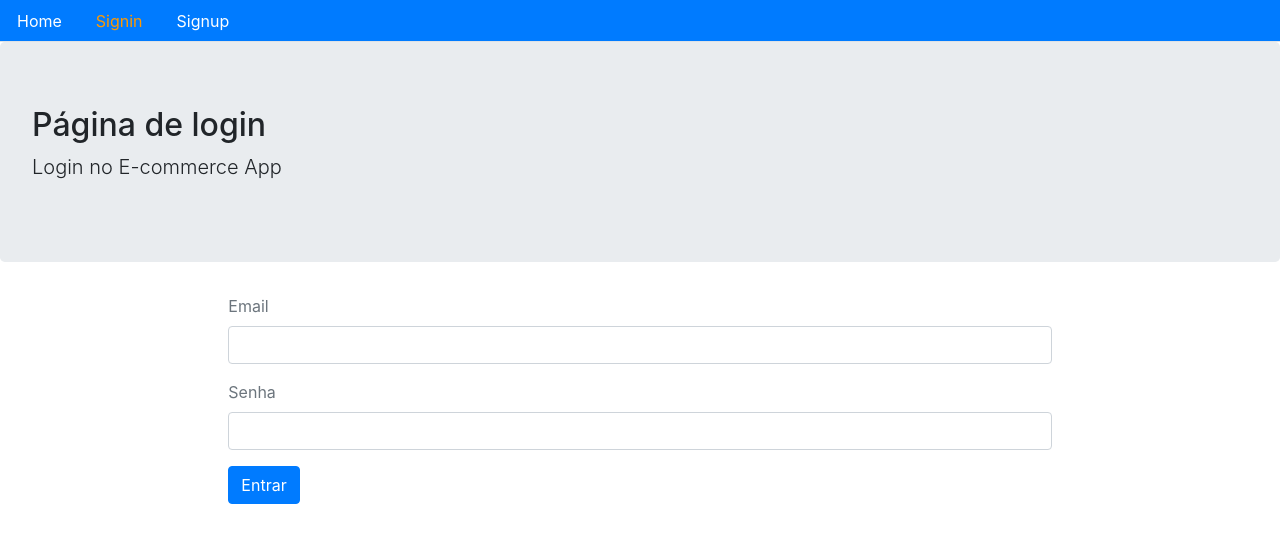
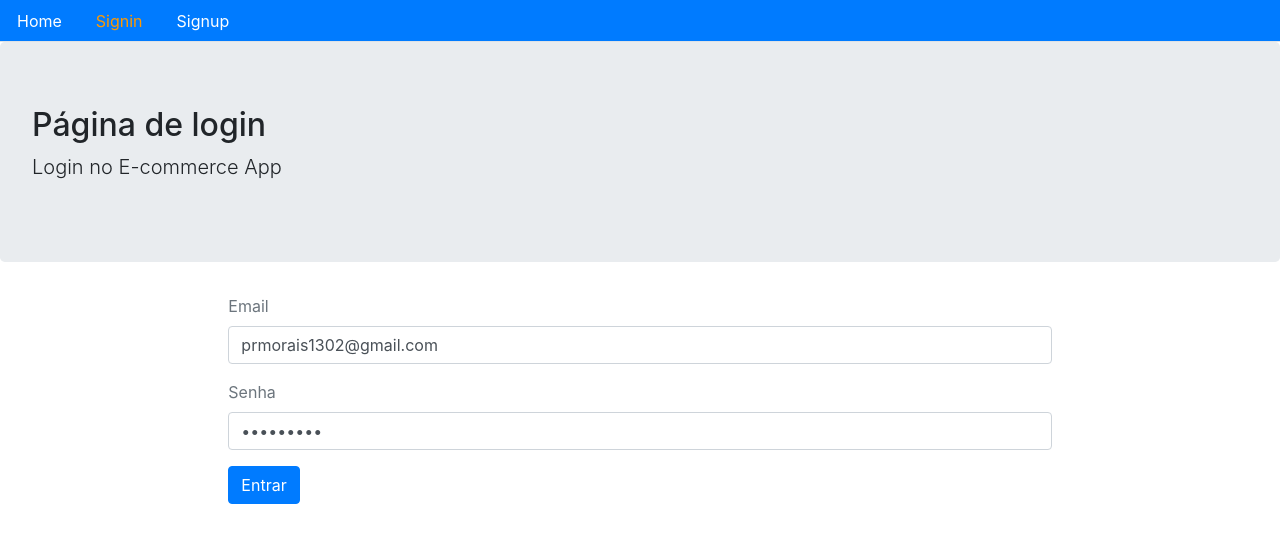
Before and after one commit to PauloDev13/ecommerce-frontend, a React (Create React App) app: page /signin in a window 1280 px wide. Shown: the top 542 px of the page. Built offline with nearby package versions, Linux system fonts and the light colour scheme; no server answers.

Commit message:
Salvando token e usuário no localStorage

```diff
--- a/src/auth/index.js
+++ b/src/auth/index.js
@@ -31,3 +31,10 @@ export const signin = async (user) => {
     return console.error(err);
   }
 };
+
+export const authenticate = (data, next) => {
+  if (typeof window !== 'undefined') {
+    localStorage.setItem('jwt', JSON.stringify(data));
+    next();
+  }
+};
--- a/src/user/signin/SingInForm.js
+++ b/src/user/signin/SingInForm.js
@@ -1,13 +1,13 @@
 import { useState } from 'react';
 import { Redirect } from 'react-router';
 
-import { signin } from '../../auth';
+import { authenticate, signin } from '../../auth';
 import { showError, showLoading } from '../messages';
 
 const SingInForm = () => {
   const [values, setValues] = useState({
-    email: '',
-    password: '',
+    email: 'prmorais1302@gmail.com',
+    password: 'P@ulo1313',
     error: '',
     loading: false,
     redirectToReferrer: false,
@@ -26,9 +26,11 @@ const SingInForm = () => {
       if (data.error) {
         setValues({ ...values, error: data.error, loading: false });
       } else {
-        setValues({
-          ...values,
-          redirectToReferrer: true,
+        authenticate(data, () => {
+          setValues({
+            ...values,
+            redirectToReferrer: true,
+          });
         });
       }
     });
```
